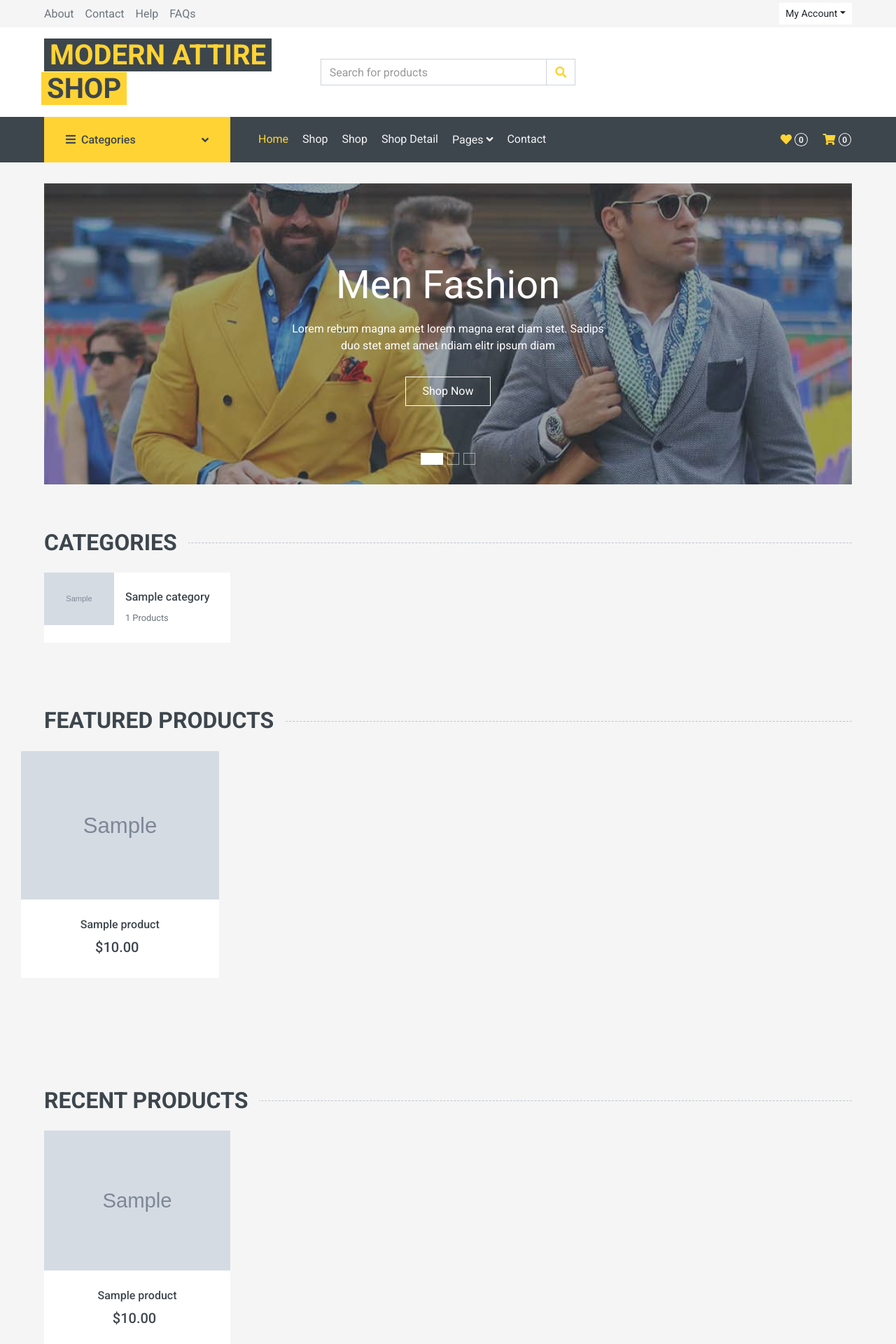
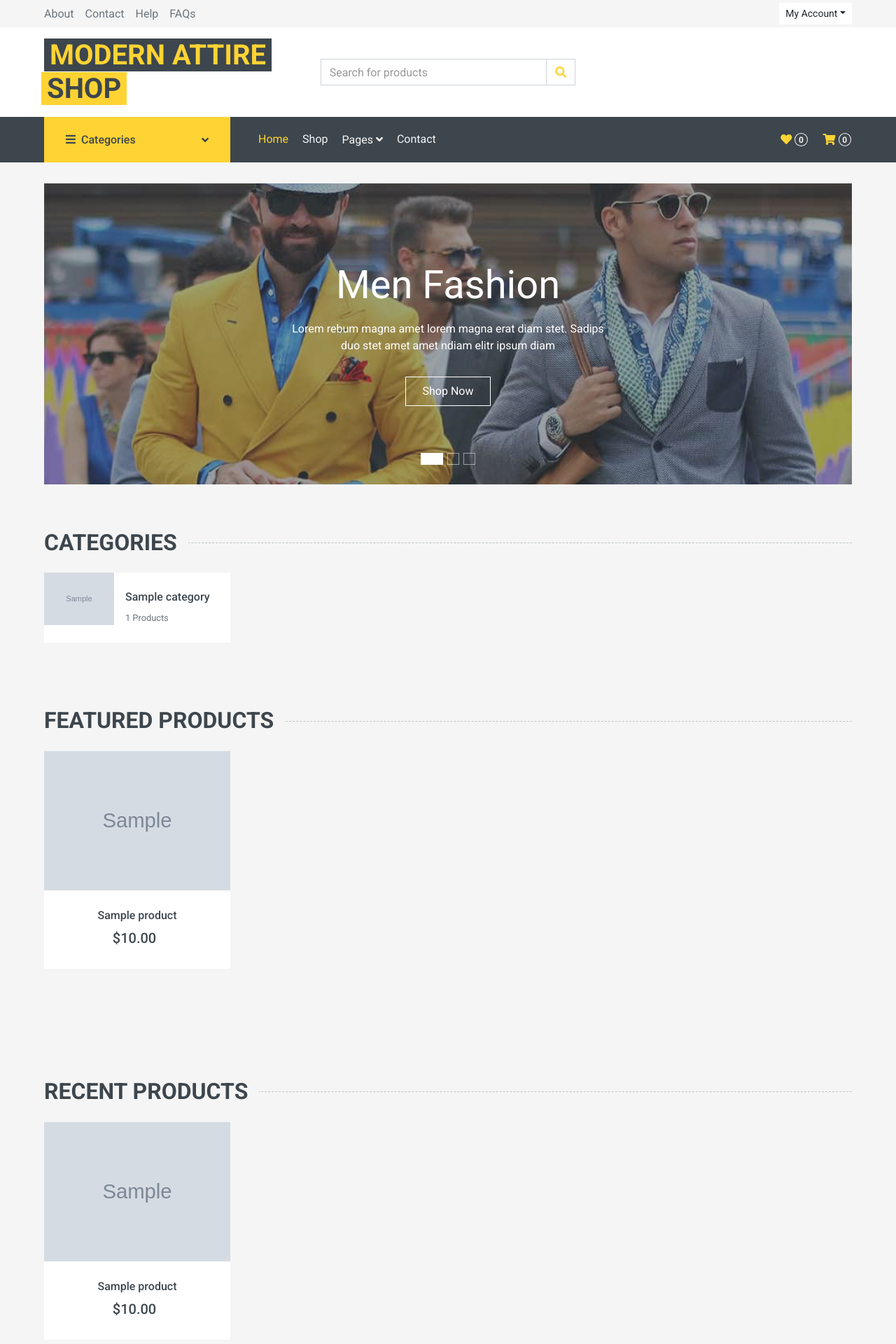
Before and after one commit to REZASH600/ModernAttire, a Django app: page / in a window 1280 px wide. Shown: the top 1920 px of the page at 70% size. Run offline with Django 3.2, Linux system fonts and the light colour scheme; tables that the repository leaves empty hold one stand-in row (values such as "Sample post"); grey boxes marked "Sample" are stand-in pictures; parts of the project's set-up code (start-up, migrations or seed data) failed here and were passed over; some libraries are stand-ins or nearby versions.

Commit message:
Edit and add product detail URL to index.html, product_list.html and navbar.html

```diff
--- a/core/apps/products/templates/products/index.html
+++ b/core/apps/products/templates/products/index.html
@@ -76,7 +76,7 @@
       <div class="row px-xl-5 pb-3">
         {% for category in categories %}
           <div class="col-lg-3 col-md-4 col-sm-6 pb-1">
-            <a class="text-decoration-none" href="">
+            <a class="text-decoration-none" href="{% url 'products:list' %}?category={{category.slug}}">
               <div class="cat-item d-flex align-items-center mb-4">
                 <div class="overflow-hidden" style="width: 100px; height: 100px;">
                   <img class="img-fluid" src="{{ category.image_file.url }}" alt="" />
@@ -97,6 +97,7 @@
   <!-- Product Start -->
   <div class="container-fluid pt-5 pb-3">
     <h2 class="section-title position-relative text-uppercase mx-xl-5 mb-4"><span class="bg-secondary pr-3">Featured Products</span></h2>
+    <div class="row px-xl-5">
       {% for product in featured_products %}
         <div class="col-lg-3 col-md-4 col-sm-6 pb-1">
             <div class="product-item bg-light mb-4">
@@ -118,7 +119,7 @@
                 </div>
             </div>
             <div class="text-center py-4">
-            <a class="h6 text-decoration-none text-truncate" href="">{{product.name}}</a>
+                <a class="h6 text-decoration-none text-truncate" href="{% url 'products:detail' product.slug %}">{{product.name}}</a>
                 <div class="d-flex align-items-center justify-content-center mt-2">
                     {% product_offer product as product_offer %}
                     {% if product_offer %}
@@ -136,6 +137,8 @@
             </div>
         </div>
       {% endfor %}
+
+    </div>
   </div>
 <!-- Products End -->
 
@@ -151,7 +154,7 @@
             <div class="offer-text">
               <h6 class="text-white text-uppercase">Save {{ offer.discount_percentage }}%</h6>
               <h3 class="text-white mb-3">{{ offer.title }}</h3>
-              <a href="" class="btn btn-primary">Shop Now</a>
+              <a href="{% url 'products:list'%}?offer={{offer.id}}" class="btn btn-primary">Shop Now</a>
             </div>
           </div>
         </div>
@@ -185,7 +188,7 @@
                 </div>
             </div>
             <div class="text-center py-4">
-                <a class="h6 text-decoration-none text-truncate" href="">{{product.name}}</a>
+                <a class="h6 text-decoration-none text-truncate" href="{% url 'products:detail' product.slug %}">{{product.name}}</a>
                 <div class="d-flex align-items-center justify-content-center mt-2">
                     {% product_offer product as product_offer %}
                     {% if product_offer %}
--- a/core/apps/products/templates/products/product_list.html
+++ b/core/apps/products/templates/products/product_list.html
@@ -135,7 +135,7 @@
                                     </div>
                                 </div>
                                 <div class="text-center py-4">
-                                    <a class="h6 text-decoration-none text-truncate" href="">{{product.name }}</a>
+                                    <a class="h6 text-decoration-none text-truncate" href="{% url 'products:detail' product.slug %}">{{product.name }}</a>
                                     <div class="d-flex align-items-center justify-content-center mt-2">
                                         {% product_offer product as product_offer %}
                                         {% if product_offer %}
--- a/core/templates/includes/navbar.html
+++ b/core/templates/includes/navbar.html
@@ -39,9 +39,11 @@
                 <div class="collapse navbar-collapse justify-content-between" id="navbarCollapse">
                     <div class="navbar-nav mr-auto py-0">
                         <a href="{% url 'home' %}" class="nav-item nav-link {% if request.resolver_match.url_name == 'home' %}active{% endif %}">Home</a>
-                        <a href="shop.html" class="nav-item nav-link">Shop</a>
-                        <a href="shop.html" class="nav-item nav-link {% if request.resolver_match.url_name == 'list' %}active{% endif %}">Shop</a>
-                        <a href="detail.html" class="nav-item nav-link">Shop Detail</a>
+
+                        <a href="{% url 'products:list' %}" class="nav-item nav-link {% if request.resolver_match.url_name == 'list' %}active{% endif %}">Shop</a>
+                        {% if request.resolver_match.url_name == "detail" %}
+                        <a href="#" class="nav-item nav-link active">Shop Detail</a>
+                        {% endif %}
                         <div class="nav-item dropdown">
                             <a href="#" class="nav-link dropdown-toggle" data-toggle="dropdown">Pages <i class="fa fa-angle-down mt-1"></i></a>
                             <div class="dropdown-menu bg-primary rounded-0 border-0 m-0">
```
Lines whose indentation alone changed are shown as unchanged.
